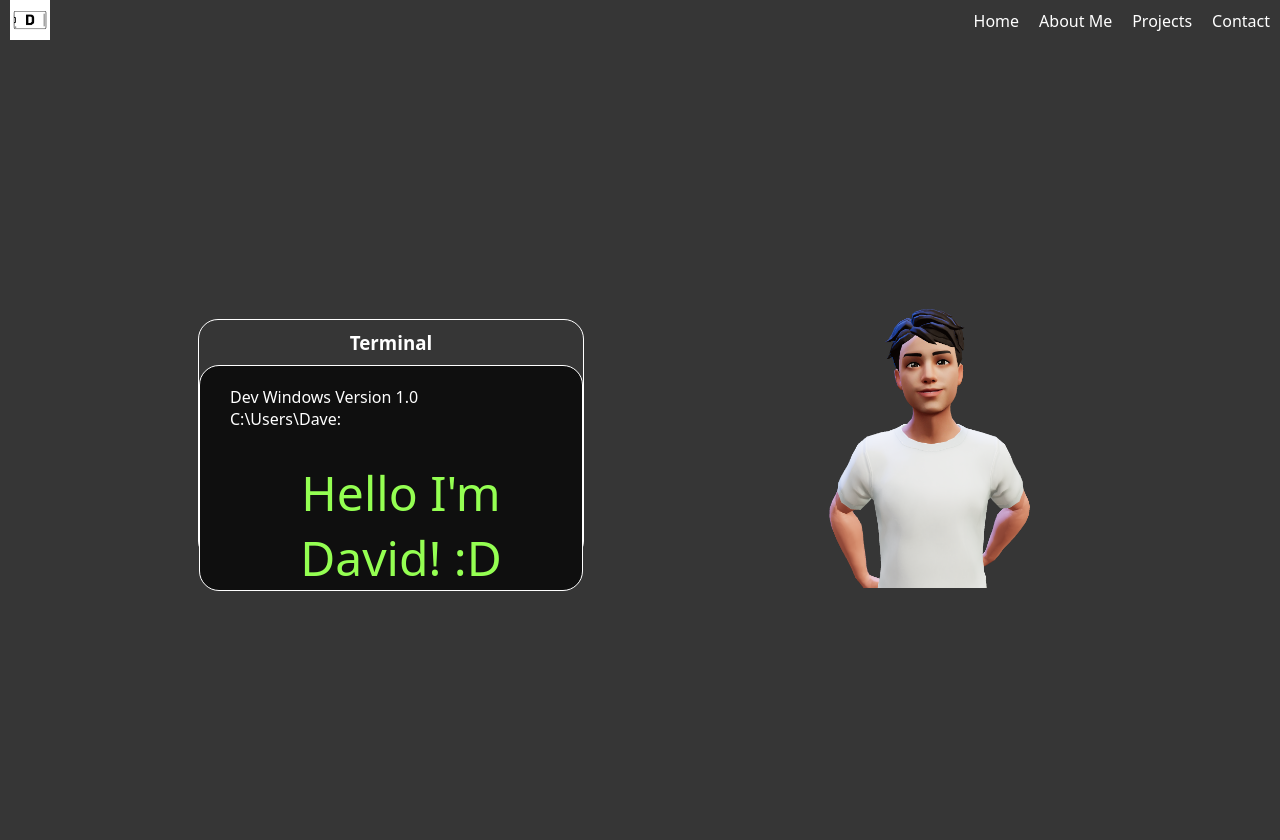
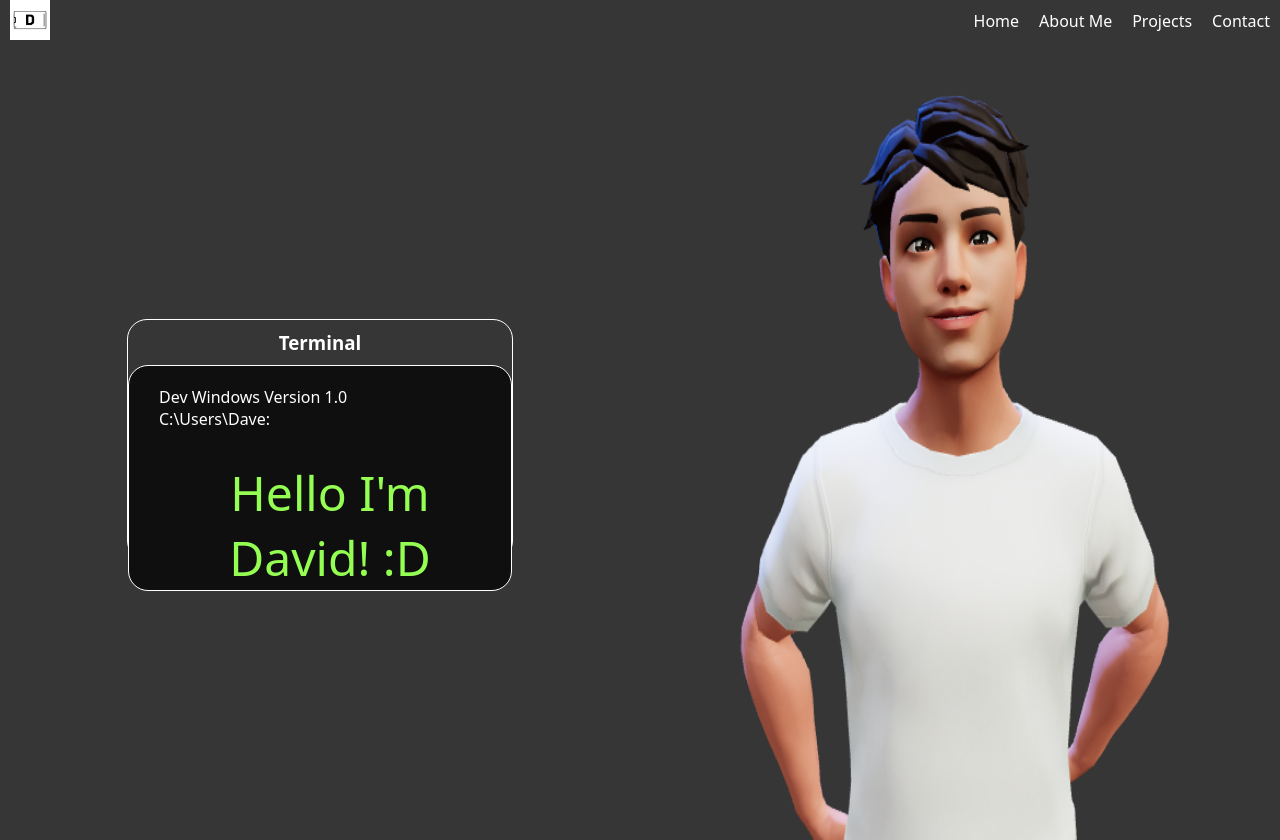
Before and after one commit to DaveHdz13/Portfolio, a React (Vite) app: page / in a window 1280 px wide. Built offline with nearby package versions, Linux system fonts and the light colour scheme.

Commit message:
Avatar size correction

```diff
--- a/src/components/Home/Home.jsx
+++ b/src/components/Home/Home.jsx
@@ -2,6 +2,8 @@ import React from "react";
 import './home.css';
 import avatar02 from '../../assets/Avatar02.png';
 import TerminalApp from "../TerminalApp/TerminalApp";
+
+// The 'avatar' is going to be a 3D model that interacts when hover :D
 
 function Home() {
   return (
--- a/src/components/Home/home.css
+++ b/src/components/Home/home.css
@@ -4,8 +4,14 @@
     justify-content: space-evenly;
     align-items: center;
 }
+.right, .left {
+    width: 50%;
+    height: 100vh;
+    display: flex;
+    justify-content: center;
+    align-items: center;
+}
 .right > img {
-    width: 300px;
-    height: 300px;
-    margin: auto 0;
+    width: 100%;
+    height: 100%;
 }
```
